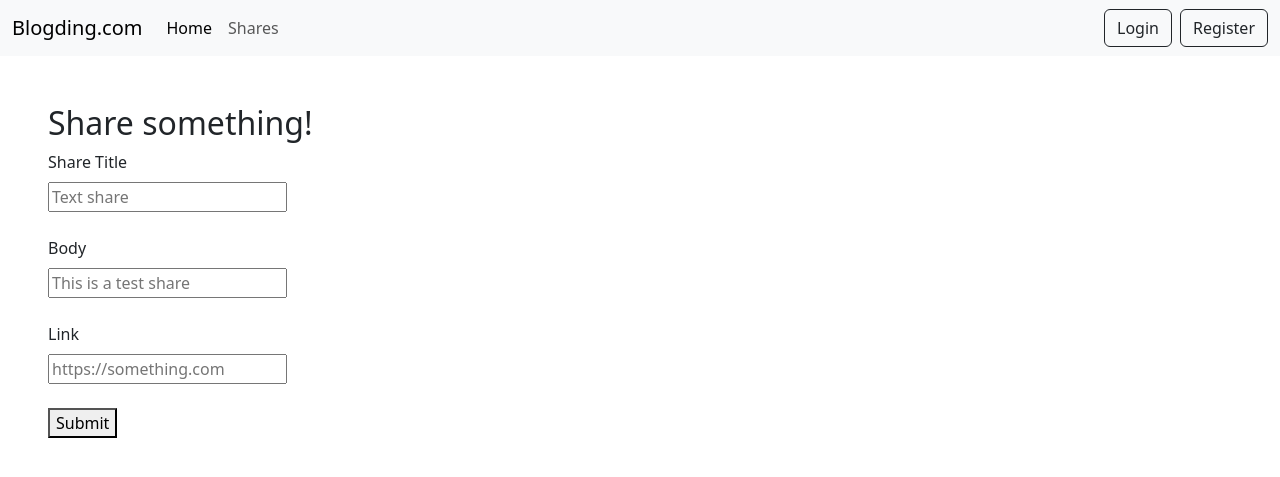
After one commit to w-d-e-v/WEB2, a PHP site: page /createshare.html in a window 1280 px wide. The commit adds this page. Shown: the top 477 px of the page. Run offline with PHP 8.4, Linux system fonts and the light colour scheme.

Commit message:
createshare basic toegevoegd

```diff
--- /dev/null
+++ b/Opdracht3/createshare.html
@@ -0,0 +1,41 @@
+<!DOCTYPE html>
+<html lang="en">
+<head>
+    <meta charset="UTF-8">
+    <meta name="viewport" content="width=device-width, initial-scale=1.0">
+    <meta http-equiv="X-UA-Compatible" content="ie=edge">
+    <title>Blogding</title>
+    <link href="https://cdn.jsdelivr.net/npm/bootstrap@5.3.3/dist/css/bootstrap.min.css" rel="stylesheet" integrity="sha384-QWTKZyjpPEjISv5WaRU9OFeRpok6YctnYmDr5pNlyT2bRjXh0JMhjY6hW+ALEwIH" crossorigin="anonymous">
+</head>
+<body>
+<div id="navbar"></div>
+    <script src="https://cdn.jsdelivr.net/npm/bootstrap@5.3.3/dist/js/bootstrap.bundle.min.js" integrity="sha384-YvpcrYf0tY3lHB60NNkmXc5s9fDVZLESaAA55NDzOxhy9GkcIdslK1eN7N6jIeHz" crossorigin="anonymous"></script>
+    <script src="https://code.jquery.com/jquery-3.6.0.min.js"></script>
+    <script>
+        $(function(){
+            $("#navbar").load("/includes/navbar.html");
+        });
+    </script>
+    <div class="mt-5 ms-5">
+        <h2>Share something!</h2>
+        <form method="post" action="/create">
+
+            <div class="col-12 col-md-6 col-lg-4">
+                <label for="shareTitle" class="form-label">Share Title</label><br>
+                <input type="text" name="title" placeholder="Text share"><br><br>
+            </div>
+            <div class="col-12 col-md-6 col-lg-4">
+                <label for="shareBody" class="form-label">Body</label><br>
+                <input type="text" id="body" name="email" placeholder="This is a test share"><br><br>
+            </div>
+            <div class="col-12 col-md-6 col-lg-4">
+                <label for="shareLink" class="form-label">Link</label><br>
+            <input type="text" name="link" placeholder="https://something.com"><br><br>
+            </div>
+            <div class="col-12 col-md-6 col-lg-4">
+                <button>Submit</button>
+            </div>
+        </form>
+    </div>
+</body>
+</html>
--- a/Opdracht3/index.php
+++ b/Opdracht3/index.php
@@ -41,6 +41,7 @@
     $routes = [
       '/shares'=> [SharesView::class, 'showShares'],
       '/register' => [UsersContr::class, 'createUser'],
+      '/create' => [SharesContr::class, 'createShare'],
     ];
 
     //Ik geef eerlijk toe dat ik dit zonder AI niet voor elkaar had gekregen
```
